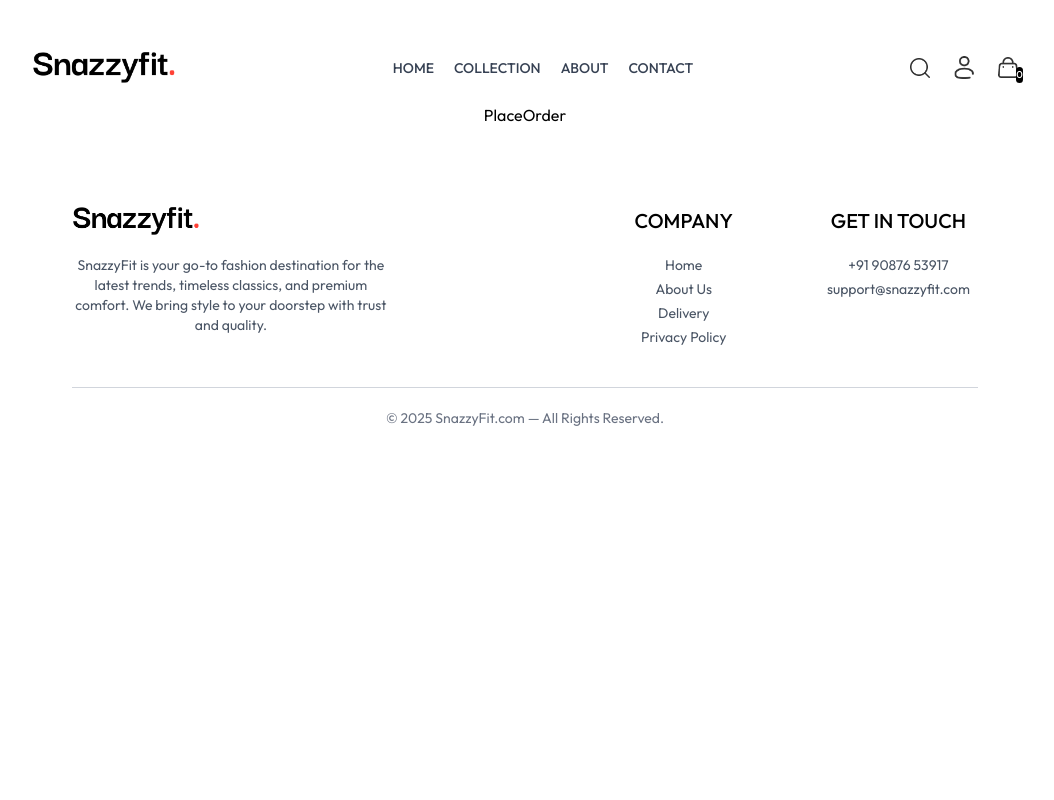
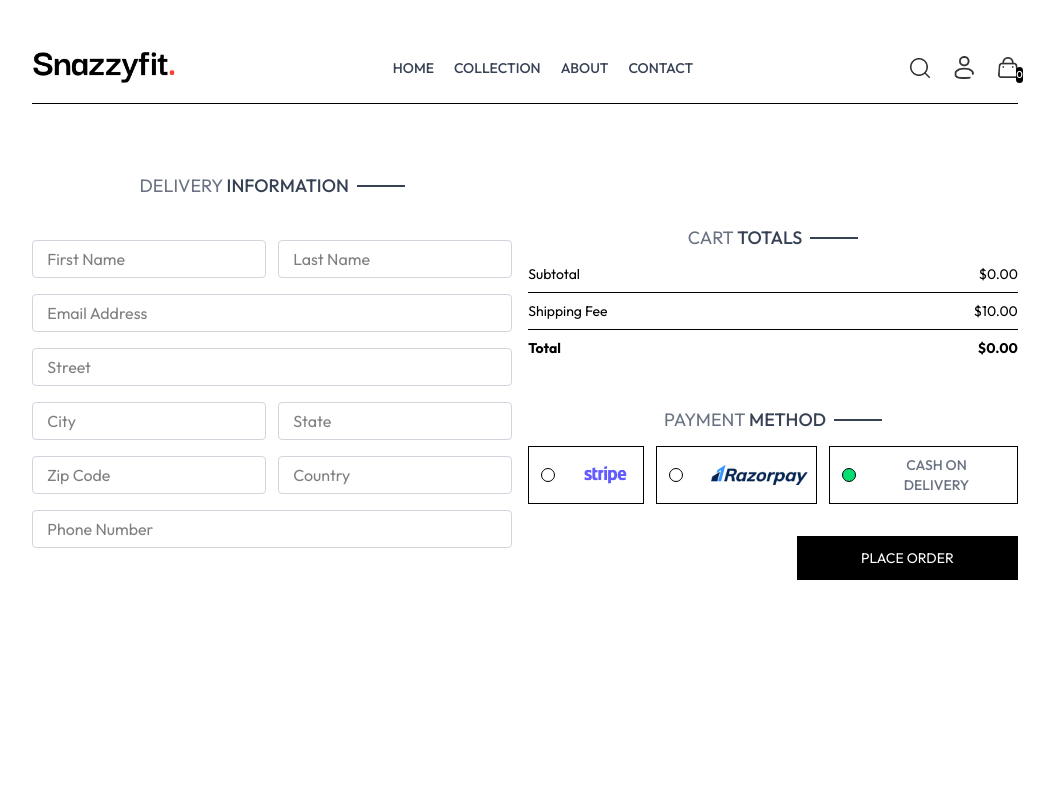
Before and after one commit to nzaman7878/mern-e-commerce, a React (Vite) app in the folder e-com-frontend/: page /place-order in a window 1280 px wide. Shown: the top 800 px of the page, without its empty margins (115-1169 px from the left). Built offline with nearby package versions, Linux system fonts and the light colour scheme.

Commit message:
feat: add place order page with form validation

```diff
--- a/e-com-frontend/src/context/ShopContext.jsx
+++ b/e-com-frontend/src/context/ShopContext.jsx
@@ -1,6 +1,7 @@
 import { createContext, useEffect, useState } from "react";
 import { products } from "../assets/frontend_assets/assets";
 import { toast } from "react-toastify";
+import { useNavigate } from "react-router-dom";
 
 // eslint-disable-next-line react-refresh/only-export-components
 export const ShopContext = createContext();
@@ -11,7 +12,7 @@
   const [search, setSearch] = useState('');
   const [showSearch, setShowSearch] = useState(false);
   const [cartItems, setCartItems] = useState({});
-
+  const navigate = useNavigate();
 
   const addToCart = async (itemId, size) => {
     if (!size) {
@@ -103,7 +104,8 @@
     addToCart,
     getCartCount,
     updateQuantity,
-    getCartAmount
+    getCartAmount,
+    navigate
   };
 
   return (
--- a/e-com-frontend/src/pages/Cart.jsx
+++ b/e-com-frontend/src/pages/Cart.jsx
@@ -5,7 +5,7 @@
 import CartTotal from '../components/CartTotal';
 
 const Cart = () => {
-  const {products, currency, cartItems, updateQuantity} = useContext(ShopContext);
+  const {products, currency, cartItems, updateQuantity, navigate} = useContext(ShopContext);
   const [cartData, setCartData] = useState([]);
 
   useEffect(() => {
@@ -86,7 +86,7 @@
         <div className='w-full sm:w-[450px]'>
           <CartTotal />
           <div className='w-full text-end'>
-            <button  className='bg-black text-white text-sm my-8 px-8 py-3'>PROCEED TO CHECKOUT</button>
+            <button onClick={()=>navigate('/place-order')} className='bg-black text-white text-sm my-8 px-8 py-3'>PROCEED TO CHECKOUT</button>
           </div>
 
         </div>
--- a/e-com-frontend/src/pages/PlaceOrder.jsx
+++ b/e-com-frontend/src/pages/PlaceOrder.jsx
@@ -1,8 +1,205 @@
-import React from 'react'
+import React, { useContext, useState } from 'react'
+import { useNavigate } from 'react-router-dom'
+import Title from '../components/Title'
+import CartTotal from '../components/CartTotal'
+import { assets } from '../assets/frontend_assets/assets'
+import { ShopContext } from '../context/ShopContext'
 
 const PlaceOrder = () => {
+  const [method, setMethod] = useState('cod');
+  const navigate = useNavigate();
+  const { getCartAmount } = useContext(ShopContext);
+
+  // Form state management
+  const [formData, setFormData] = useState({
+    firstName: '',
+    lastName: '',
+    email: '',
+    street: '',
+    city: '',
+    state: '',
+    zipcode: '',
+    country: '',
+    phone: ''
+  });
+
+  const onChangeHandler = (event) => {
+    const name = event.target.name;
+    const value = event.target.value;
+    setFormData(data => ({ ...data, [name]: value }));
+  };
+
+  const onSubmitHandler = (event) => {
+    event.preventDefault();
+
+    // Basic validation
+    if (getCartAmount() === 0) {
+      alert('Your cart is empty');
+      return;
+    }
+
+    // Add form validation here
+    if (!formData.firstName || !formData.lastName || !formData.email) {
+      alert('Please fill in all required fields');
+      return;
+    }
+
+    // Process order logic here
+    console.log('Order placed with method:', method);
+    console.log('Form data:', formData);
+
+    navigate('/orders');
+  };
+
   return (
-    <div>PlaceOrder</div>
+    <form onSubmit={onSubmitHandler} className='flex flex-col sm:flex-row justify-between gap-4 pt-5 sm:pt-14 min-h-[80vh] border-t'>
+      {/* Left side - Delivery Information */}
+      <div className='flex flex-col gap-4 w-full sm:max-w-[480px]'>
+        <div className='text-xl sm:text-2xl my-3'>
+          <Title text1={'DELIVERY'} text2={'INFORMATION'} />
+        </div>
+
+        <div className='flex gap-3'>
+          <input
+            required
+            onChange={onChangeHandler}
+            name='firstName'
+            value={formData.firstName}
+            className='border border-gray-300 rounded py-1.5 px-3.5 w-full'
+            type="text"
+            placeholder='First Name'
+          />
+          <input
+            required
+            onChange={onChangeHandler}
+            name='lastName'
+            value={formData.lastName}
+            className='border border-gray-300 rounded py-1.5 px-3.5 w-full'
+            type="text"
+            placeholder='Last Name'
+          />
+        </div>
+
+        <input
+          required
+          onChange={onChangeHandler}
+          name='email'
+          value={formData.email}
+          className='border border-gray-300 rounded py-1.5 px-3.5 w-full'
+          type="email"
+          placeholder='Email Address'
+        />
+
+        <input
+          required
+          onChange={onChangeHandler}
+          name='street'
+          value={formData.street}
+          className='border border-gray-300 rounded py-1.5 px-3.5 w-full'
+          type="text"
+          placeholder='Street'
+        />
+
+        <div className='flex gap-3'>
+          <input
+            required
+            onChange={onChangeHandler}
+            name='city'
+            value={formData.city}
+            className='border border-gray-300 rounded py-1.5 px-3.5 w-full'
+            type="text"
+            placeholder='City'
+          />
+          <input
+            required
+            onChange={onChangeHandler}
+            name='state'
+            value={formData.state}
+            className='border border-gray-300 rounded py-1.5 px-3.5 w-full'
+            type="text"
+            placeholder='State'
+          />
+        </div>
+
+        <div className='flex gap-3'>
+          <input
+            required
+            onChange={onChangeHandler}
+            name='zipcode'
+            value={formData.zipcode}
+            className='border border-gray-300 rounded py-1.5 px-3.5 w-full'
+            type="text"
+            placeholder='Zip Code'
+          />
+          <input
+            required
+            onChange={onChangeHandler}
+            name='country'
+            value={formData.country}
+            className='border border-gray-300 rounded py-1.5 px-3.5 w-full'
+            type="text"
+            placeholder='Country'
+          />
+        </div>
+
+        <input
+          required
+          onChange={onChangeHandler}
+          name='phone'
+          value={formData.phone}
+          className='border border-gray-300 rounded py-1.5 px-3.5 w-full'
+          type="tel"
+          placeholder='Phone Number'
+        />
+      </div>
+
+      {/* Right Side - Order Summary */}
+      <div className='mt-8'>
+        <div className='mt-8 min-w-80'>
+          <CartTotal />
+        </div>
+
+        <div className='mt-12'>
+          <Title text1={'PAYMENT'} text2={'METHOD'} />
+
+          {/* Payment Method Selection */}
+          <div className='flex gap-3 flex-col lg:flex-row'>
+            <div
+              onClick={() => setMethod('stripe')}
+              className='flex items-center gap-3 border p-2 px-3 cursor-pointer'
+            >
+              <p className={`min-w-3.5 h-3.5 border rounded-full ${method === 'stripe' ? 'bg-green-400' : ''}`}></p>
+              <img className='h-5 mx-4' src={assets.stripe_logo} alt="Stripe" />
+            </div>
+
+            <div
+              onClick={() => setMethod('razorpay')}
+              className='flex items-center gap-3 border p-2 px-3 cursor-pointer'
+            >
+              <p className={`min-w-3.5 h-3.5 border rounded-full ${method === 'razorpay' ? 'bg-green-400' : ''}`}></p>
+              <img className='h-5 mx-4' src={assets.razorpay_logo} alt="Razorpay" />
+            </div>
+
+            <div
+              onClick={() => setMethod('cod')}
+              className='flex items-center gap-3 border p-2 px-3 cursor-pointer'
+            >
+              <p className={`min-w-3.5 h-3.5 border rounded-full ${method === 'cod' ? 'bg-green-400' : ''}`}></p>
+              <p className='text-gray-500 text-sm font-medium mx-4'>CASH ON DELIVERY</p>
+            </div>
+          </div>
+
+          <div className='w-full text-end mt-8'>
+            <button
+              type="submit"
+              className='bg-black text-white px-16 py-3 text-sm hover:bg-gray-800 transition-colors'
+            >
+              PLACE ORDER
+            </button>
+          </div>
+        </div>
+      </div>
+    </form>
   )
 }
 
```
